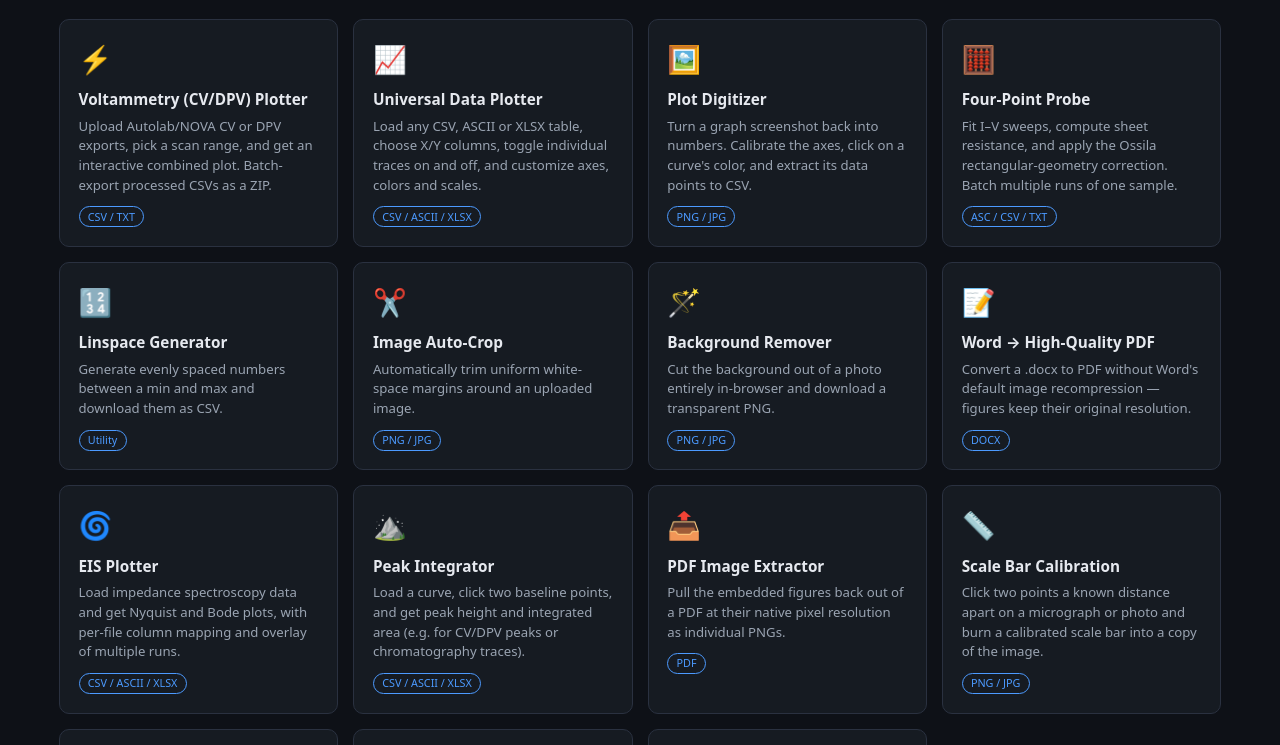
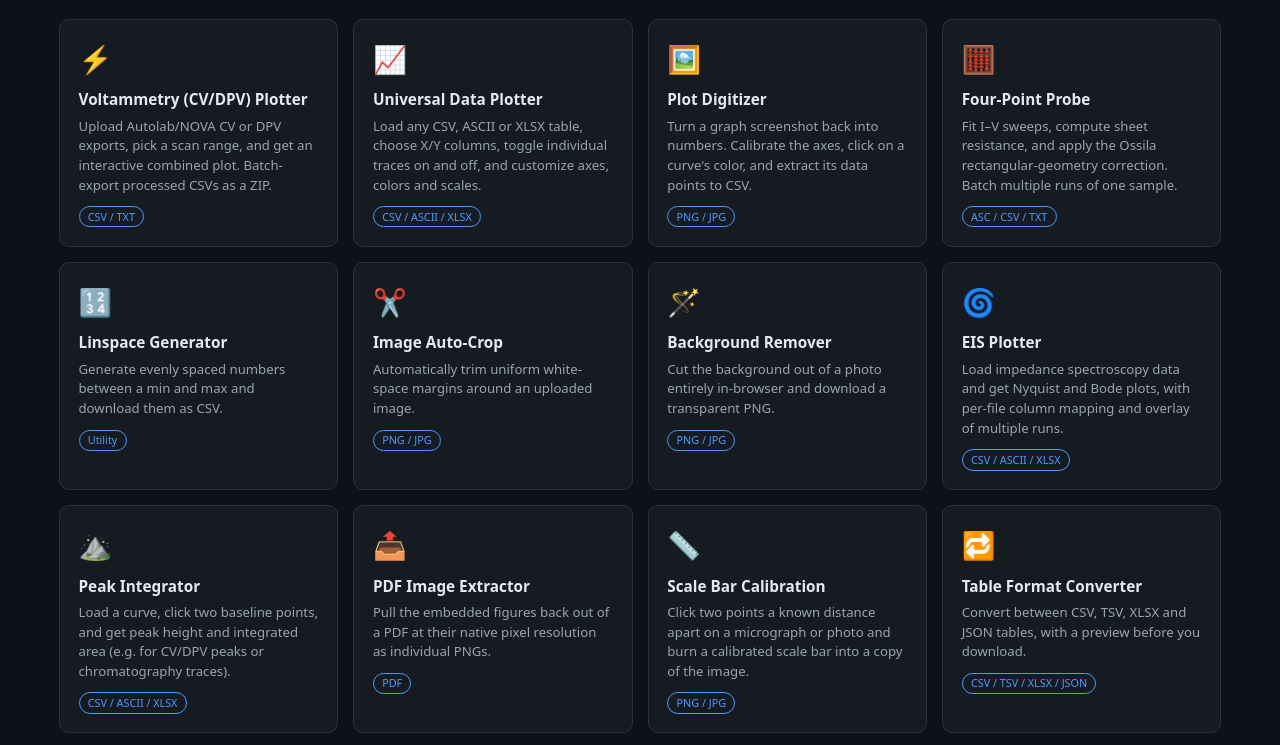
Before and after one commit to johnyb115/lab_tools, a website built with Vite: page web/index.html in a window 1280 px wide. Shown: the part 243-988 px from the top of the page. Built offline with nearby package versions, Linux system fonts and the light colour scheme.

Commit message:
Hide Word-to-PDF tool from homepage and nav
Co-Authored-By: Claude Opus 4.6 <noreply@anthropic.com>

```diff
--- a/web/src/shared/nav.js
+++ b/web/src/shared/nav.js
@@ -17,7 +17,7 @@ export const NAV_ITEMS = [
   { id: 'scale-bar', label: 'Scale Bar Calibration', href: './scale-bar.html', icon: '📏' },
   { id: 'stats-calculator', label: 'Uncertainty & Stats', href: './stats-calculator.html', icon: '🎯' },
   { id: 'table-converter', label: 'Table Format Converter', href: './table-converter.html', icon: '🔁' },
-  { id: 'word-to-pdf', label: 'Word → High-Quality PDF', href: './word-to-pdf.html', icon: '📝' },
+  // { id: 'word-to-pdf', label: 'Word → High-Quality PDF', href: './word-to-pdf.html', icon: '📝' },
   { id: 'pdf-image-extractor', label: 'PDF Image Extractor', href: './pdf-image-extractor.html', icon: '📤' },
   { id: 'pcb-qr', label: 'PCB QR Generator', href: './pcb-qr.html', icon: '🔲' },
 ]
```
Also changed, not shown: web/index.html (+2 -0 lines).
